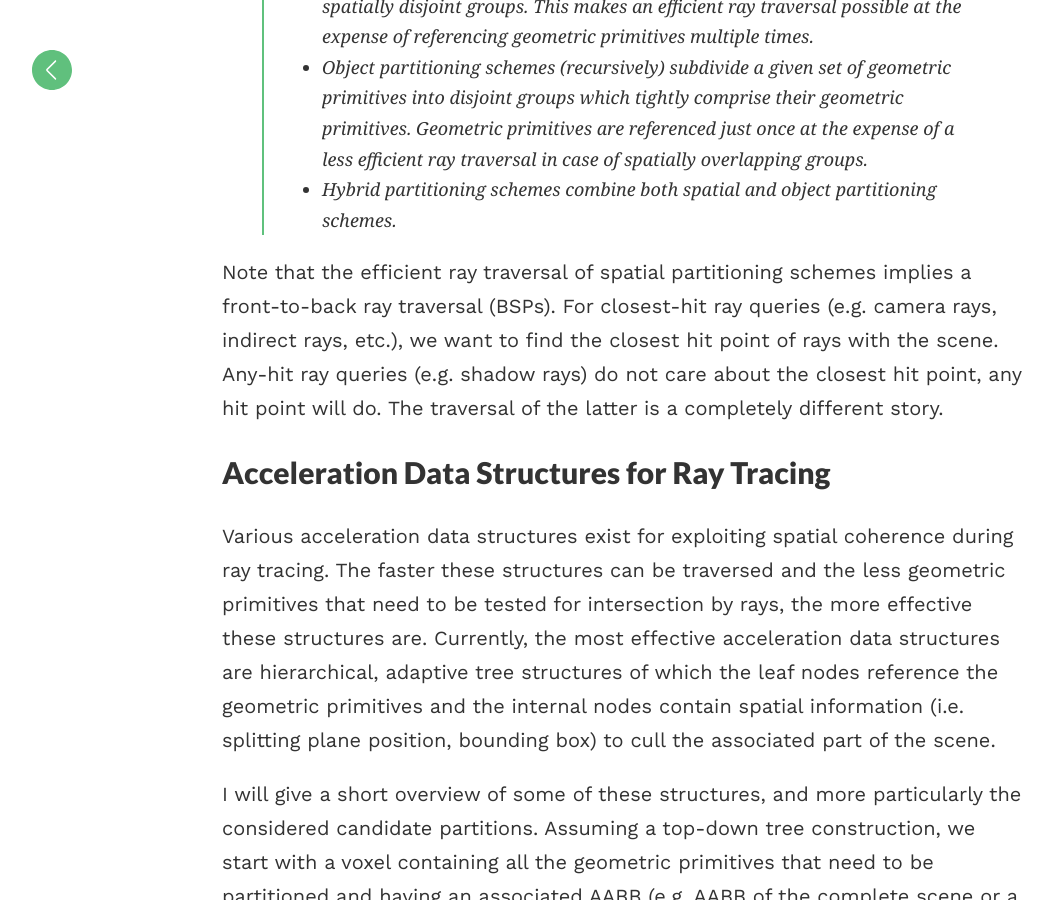
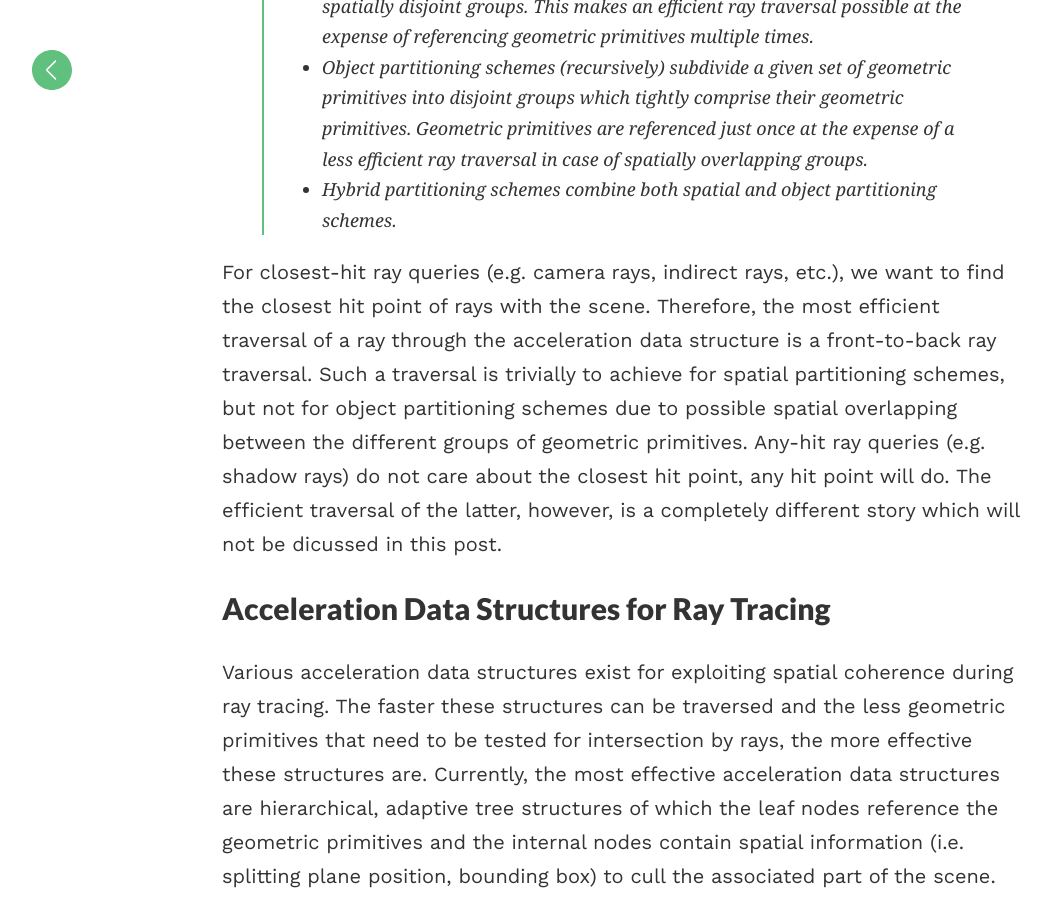
Before and after one commit to matt77hias/Blog, a Jekyll site: the page built from _posts/2018-02-04-candidate-partitions-of-hierarchical-acceleration-data-structures-for-ray-tracing.md, in a window 1280 px wide and 900 px high, scrolled down 1234 px. Shown: the whole window, without its empty margins (18-1071 px from the left). Built offline with Jekyll 4.4.1, drawn with Linux system fonts in a browser that asks for light colours; comment, search, counter and statistics services are not loaded; some of the changed text lies outside the part shown.

Commit message:
Update 2018-02-04-candidate-partitions-of-hierarchical-acceleration-data-structures-for-ray-tracing.md

```diff
--- a/_posts/2018-02-04-candidate-partitions-of-hierarchical-acceleration-data-structures-for-ray-tracing.md
+++ b/_posts/2018-02-04-candidate-partitions-of-hierarchical-acceleration-data-structures-for-ray-tracing.md
@@ -18,7 +18,7 @@
 > spatially overlapping groups.
 >  - *Hybrid partitioning scheme*s combine both spatial and object partitioning schemes.
 
-Note that the efficient ray traversal of spatial partitioning schemes implies a front-to-back ray traversal (BSPs). For closest-hit ray queries (e.g. camera rays, indirect rays, etc.), we want to find the closest hit point of rays with the scene. Any-hit ray queries (e.g. shadow rays) do not care about the closest hit point, any hit point will do. The traversal of the latter is a completely different story.
+For closest-hit ray queries (e.g. camera rays, indirect rays, etc.), we want to find the closest hit point of rays with the scene. Therefore, the most efficient traversal of a ray through the acceleration data structure is a front-to-back ray traversal. Such a traversal is trivially to achieve for spatial partitioning schemes, but not for object partitioning schemes due to possible spatial overlapping between the different groups of geometric primitives. Any-hit ray queries (e.g. shadow rays) do not care about the closest hit point, any hit point will do. The efficient traversal of the latter, however, is a completely different story which will not be dicussed in this post.
 
 ## Acceleration Data Structures for Ray Tracing
 
@@ -40,19 +40,13 @@
 
 #### Candidate Partition
 
-<pre>
-                           <img src="http://i.stack.imgur.com/Q40LG.jpg">
-</pre>
+<img src="http://i.stack.imgur.com/Q40LG.jpg">
 
-> Geometric primitives (i-ii) whose AABB is to the left (right) of the
-> splitting plane belong to the left (right) child voxel, (iii) whose
-> AABB is straddling the splitting plane belong to both child voxels.
-> The AABB of both child voxels can be trivially calculated given the
-> parent voxel. The spatial union of the AABB of both child voxels is
-> equal to the parent voxel (none of the six surrounding planes is
-> tight).
+> Geometric primitives (i-ii) whose AABB is to the left (right) of the splitting plane belong to the left (right) child voxel, (iii) whose AABB is straddling the splitting plane belong to both child voxels. The AABB of both child voxels can be trivially calculated given the parent voxel. The spatial union of the AABB of both child voxels is equal to the parent voxel (none of the six surrounding planes is tight).
 
 **Note** *split clipping* is a possible optimization (i.e. clipping the geometric primitives against the splitting plane and/or the AABB of the parent voxel). It is possible that the AABB of a geometric primitive straddles the splitting plane, but the actual geometric primitive only lies on one side of the splitting plane. It is even possible that the AABB of a geometric primitive overlaps with a parent voxel, but not the geometric primitive associated with this AABB.
+
+> Geometric primitives (i-ii) to the left (right) of the splitting plane belong to the left (right) child voxel, (iii) straddling the splitting plane belong to both child voxels. Geometric primitives (iv) lying outside the parent voxel belong to none of the child voxels. The AABB of both child voxels can be trivially calculated given the parent voxel. The spatial union of the AABB of both child voxels is equal to the parent voxel (none of the six surrounding planes is tight).
 
 While observing the image of the BSP candidate partition, we clearly see the AABBs associated with the parent (blue), left (green) and right (red) child voxel. A candidate partition is, however, only a conceptual thing to compare different acceleration data structures against each other. The obtained BSPs and kd-trees after construction do not store the AABBs associated with each node. First of all, this would increase the memory footprint. Assume that an AABB consists of 6x 32-bit floating point values (24 bytes) and we have $2^{30}$ nodes. This results in 24 Gbytes for the AABBs alone. This is clearly something we want to avoid given that BSPs already suffer from high memory usage due to reference duplication for geometric primitives straddling a splitting plane. Furthermore, if we really wanted the AABB of a particular node, we can construct it starting from the AABB of the acceleration data structure (this is the only AABB we explicitly store) and the splitting planes (i.e. split position and split axis) found along the way while traversing the tree from the root node to our target node. So how do we traverse such a tree without AABBs? We just start at the root node and test the ray for intersection with the splitting plane. Depending on the result, we only need to traverse the left, right or both child voxels in front-to-back order along the ray.
 
@@ -76,18 +70,9 @@
  - 6 planes of the voxels are tight
 
 ### Candidate Partition
-<pre>
-                           <img src="http://i.stack.imgur.com/AhKBT.jpg">
-</pre>
+<img src="http://i.stack.imgur.com/AhKBT.jpg">
 
-> Geometric primitives (i-ii) whose centroid is to the left (right) of
-> the splitting plane belong to the left (right) child voxel, and (iii)
-> whose centroid lies on the splitting plane are added to the left child
-> voxel. The AABB of both child voxels is made tight to the geometric
-> primitives. *Note that the AABBs of the child voxels may not be larger
-> than the AABB of the parent voxel, which can occur while constructing
-> SBVHs. In this case, only the overlap with the AABB of the parent
-> voxel will be used.*
+> Geometric primitives (i-ii) whose centroid is to the left (right) of the splitting plane belong to the left (right) child voxel, and (iii) whose centroid lies on the splitting plane are added to the left child voxel. The AABB of both child voxels is made tight to the geometric primitives. *Note that the AABBs of the child voxels may not be larger than the AABB of the parent voxel, which can occur while constructing SBVHs. In this case, only the overlap with the AABB of the parent voxel will be used.*
 
 BVHs are traversed by testing the ray for intersection with the AABBs associated with the intermediate/child voxels.
 
@@ -110,16 +95,9 @@
 
 #### Candidate Partition
 
-<pre>
-                           <img src="http://i.stack.imgur.com/rUlS6.jpg">
-</pre>
+<img src="http://i.stack.imgur.com/rUlS6.jpg">
 
-> Geometric primitives (i-ii) whose centroid is to the left (right) of
-> the splitting plane belong to the left (right) child voxel, and (iii)
-> whose centroid lies on the splitting plane are added to the left child
-> voxel. The AABB of both child voxels is similar to those of BSPs
-> except that the AABB's plane corresponding to the splitting plane is
-> made tight to the geometric primitives.
+> Geometric primitives (i-ii) whose centroid is to the left (right) of the splitting plane belong to the left (right) child voxel, and (iii) whose centroid lies on the splitting plane are added to the left child voxel. The AABB of both child voxels is similar to those of BSPs except that the AABB's plane corresponding to the splitting plane is made tight to the geometric primitives.
 
 An example [BVH implementation](https://github.com/mmp/pbrt-v3/blob/master/src/accelerators/bvh.h).
 
@@ -145,20 +123,9 @@
 
 #### Candidate Partition
 
-<pre>
-                           <img src="http://i.stack.imgur.com/01qkt.jpg">
-</pre>
+<img src="http://i.stack.imgur.com/01qkt.jpg">
 
-> Geometric primitives (i-ii) to the left (right) of the splitting plane
-> belong to the left (right) child voxel, (iii) straddling the splitting
-> plane belong to both child voxels. Geometric primitives (iv) lying
-> outside the parent voxel belong to none of the child voxels. The AABBs
-> of the child voxels are made tight to the geometric primitives, but
-> the plane corresponding to the splitting plane can only be moved to
-> the left (right) for the left (right) child voxel. So the geometry
-> first needs to be clipped against the splitting plane. Furthermore,
-> only the overlap with the AABB of the parent voxel will be used when
-> geometric primitives straddle the AABB of the parent voxel.
+> Geometric primitives (i-ii) to the left (right) of the splitting plane belong to the left (right) child voxel, (iii) straddling the splitting plane belong to both child voxels. Geometric primitives (iv) lying outside the parent voxel belong to none of the child voxels. The AABBs of the child voxels are made tight to the geometric primitives, but the plane corresponding to the splitting plane can only be moved to the left (right) for the left (right) child voxel. So the geometry first needs to be clipped against the splitting plane. Furthermore, only the overlap with the AABB of the parent voxel will be used when geometric primitives straddle the AABB of the parent voxel.
 
 Originally, I discovered the GK-BVH myself and called it a Tight BSP (TBSP) due to its close resemblance to BSPs with regard to the construction. The traversal algorithm, however, is similar to a BVH, explaining the GK-BVH name. The only difference is that geometric primitives can now be associated with multiple leaf nodes and thus the same geometric primitives can be tested multiple times for intersection by the same ray (without using optimizations such as *mailboxing*). This also implies that the resulting GK-BVH will look differently internally as opposed to BVHs, where the latter can just reorganize the geometric primitives in place and the former will depend on an extra indirection (i.e. indices).
 
@@ -183,12 +150,9 @@
 
 #### Candidate Partitions
 
-<pre>
-                           <img src="http://i.stack.imgur.com/0IkdU.jpg">
-</pre>
+<img src="http://i.stack.imgur.com/0IkdU.jpg">
 
-> SBVHs are built with a combination of a BVH and GK-BVH candidate
-> partions.
+> SBVHs are built with a combination of a BVH and GK-BVH candidate partions.
 
  - (-) $O(n \log n)$ full sweeping-plane SAH build algorithm is **not** possible for constructing complete SBVHs due to the inclusion of GK-BVH candidate partitions (*see above*).
  - (+) $O(n \log n)$ binned SAH build algorithm for constructing complete SBVHs (in parallel) is possible.
```
